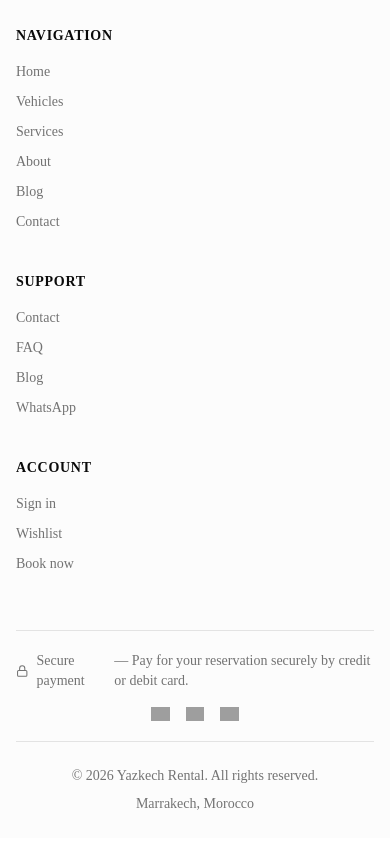
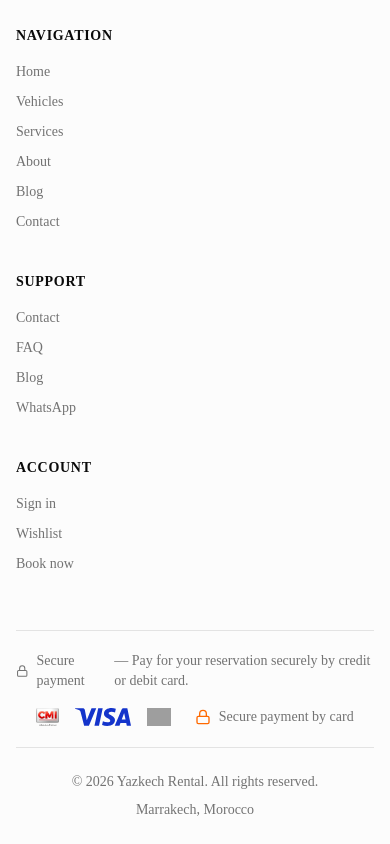
Before and after one commit to yousefeltrach/LuxCar, a Next.js app: page /blog in a window 390 px wide. Shown: the part 3340-4184 px from the top of the page. Built offline with nearby package versions, Linux system fonts and the light colour scheme; grey boxes are pictures that could not be loaded.

Commit message:
Refactor image imports in FleetSection, Footer, PaymentSection, and TrustedBrands components to use Next.js Image for improved performance and responsiveness.

```diff
--- a/components/site/FleetSection.tsx
+++ b/components/site/FleetSection.tsx
@@ -99,10 +99,12 @@
             <Reveal key={car.slug} delay={i * 80}>
               <article className="group overflow-hidden rounded-3xl bg-white ring-1 ring-foreground/10 transition-shadow hover:shadow-2xl hover:shadow-black/5">
                 <div className="relative h-52 overflow-hidden sm:h-56">
-                  <img
+                  <Image
                     src={`${IMAGE_ROOT}${car.image}`}
                     alt={car.model}
-                    className="absolute inset-0 h-full w-full object-cover transition-transform duration-500 group-hover:scale-105"
+                    fill
+                    sizes="(min-width: 1024px) 33vw, (min-width: 640px) 50vw, 100vw"
+                    className="object-cover transition-transform duration-500 group-hover:scale-105"
                   />
                   <button
                     aria-label="Ajouter aux favoris"
--- a/components/site/Footer.tsx
+++ b/components/site/Footer.tsx
@@ -1,6 +1,8 @@
 import { Lock } from "lucide-react";
+import Image from "next/image";
 
 const IMG = "";
+const IMAGE_ROOT = "/images/";
 
 const navLinks = [
   { label: "Home", href: "/" },
@@ -36,7 +38,7 @@
       <div className="mx-auto max-w-7xl px-4 md:px-6 lg:px-8">
         <div className="grid gap-10 py-14 md:grid-cols-[1.6fr_1fr_1fr_1fr]">
           <div>
-            <img src={`${IMG}/logos/logo.png`} alt="Yazkech Rental" className="h-10 w-auto" />
+            <Image src={`${IMG}/logos/logo.png`} alt="Yazkech Rental" width={150} height={40} className="h-10 w-auto" />
             <p className="mt-4 max-w-xs text-sm leading-relaxed text-muted-foreground">
               Premium car rental in Marrakech — simple, transparent, no surprises.
             </p>
@@ -67,11 +69,18 @@
             <span className="font-medium">Secure payment</span>
             <span>— Pay for your reservation securely by credit or debit card.</span>
           </div>
-          <div className="flex items-center gap-4">
-            <img src={`${IMG}/cmi.png`} alt="Paiement CMI" className="h-3.5 w-auto" />
-            <img src={`${IMG}/visalogo.svg`} alt="Visa" className="h-3.5 w-auto" />
-            <img src={`${IMG}/mastercard.svg`} alt="Mastercard" className="h-3.5 w-auto" />
-          </div>
+
+            <div className="flex items-center gap-6">
+              <div className=" flex items-center gap-4">
+                <Image src={`${IMAGE_ROOT}cmi.png`} alt="Paiement CMI" width={56} height={18} className="h-[18px] w-auto" />
+                <Image src={`${IMAGE_ROOT}visalogo.svg`} alt="Visa" width={72} height={18} unoptimized className="h-[18px] w-auto" />
+                <Image src={`${IMAGE_ROOT}mastercard.svg`} alt="Mastercard" width={72} height={18} unoptimized className="h-[18px] w-auto" />
+              </div>
+              <p className=" flex items-center gap-2   text-sm text-muted-foreground">
+                <Lock className="size-4 text-orange-500" />
+                Secure payment by card
+              </p>
+            </div>
         </div>
 
         <div className="flex flex-col items-center justify-between gap-2 border-t border-foreground/10 py-6 text-sm text-muted-foreground md:flex-row">
--- a/components/site/PaymentSection.tsx
+++ b/components/site/PaymentSection.tsx
@@ -50,9 +50,9 @@
               <h3 className="text-xl font-semibold">Accepted payment methods</h3>
               <p className="mt-1 text-sm text-muted-foreground">Your payment information is protected.</p>
               <div className="mt-6 flex items-center gap-4">
-                <img src={`${IMAGE_ROOT}cmi.png`} alt="Paiement CMI" className="h-[18px] w-auto" />
-                <img src={`${IMAGE_ROOT}visalogo.svg`} alt="Visa" className="h-[18px] w-auto" />
-                <img src={`${IMAGE_ROOT}mastercard.svg`} alt="Mastercard" className="h-[18px] w-auto" />
+                <Image src={`${IMAGE_ROOT}cmi.png`} alt="Paiement CMI" width={56} height={18} className="h-[18px] w-auto" />
+                <Image src={`${IMAGE_ROOT}visalogo.svg`} alt="Visa" width={72} height={18} unoptimized className="h-[18px] w-auto" />
+                <Image src={`${IMAGE_ROOT}mastercard.svg`} alt="Mastercard" width={72} height={18} unoptimized className="h-[18px] w-auto" />
               </div>
               <p className="mt-8 flex items-center gap-2 border-t border-foreground/10 pt-6 text-sm text-muted-foreground">
                 <Lock className="size-4 text-orange-500" />
--- a/components/site/TrustedBrands.tsx
+++ b/components/site/TrustedBrands.tsx
@@ -1,5 +1,6 @@
 import { Reveal } from "../shared/Reveal"
 import { Marquee } from "../ui/marquee"
+import Image from "next/image"
 
 const brands = [
   { name: "Dacia", file: "dacia" },
@@ -31,16 +32,22 @@
             title={brand.name}
             className="group/tile relative mx-3 flex size-28 shrink-0 items-center justify-center overflow-hidden rounded-2xl border border-border bg-card shadow-sm transition-all duration-300 hover:border-orange-500/40 hover:shadow-lg hover:shadow-orange-500/10 md:size-32"
           >
-            <img
+            <Image
               src={`/brands/icons/${brand.file}-52525B.svg`}
               alt={brand.name}
+              width={64}
+              height={64}
+              unoptimized
               className="size-16 object-contain opacity-80 transition-all duration-300 group-hover/tile:scale-110 group-hover/tile:opacity-0 md:size-[72px]"
             />
-            <img
+            <Image
               src={`/brands/icons/${brand.file}-F97316.svg`}
               alt=""
               aria-hidden
-              className="absolute size-16 scale-90 object-contain opacity-0 transition-all duration-300 group-hover/tile:scale-110 group-hover/tile:opacity-100 md:size-[72px]"
+              fill
+              sizes="128px"
+              unoptimized
+              className="size-16 scale-90 object-contain opacity-0 transition-all duration-300 group-hover/tile:scale-110 group-hover/tile:opacity-100 md:size-[72px]"
             />
           </div>
         ))}
```
